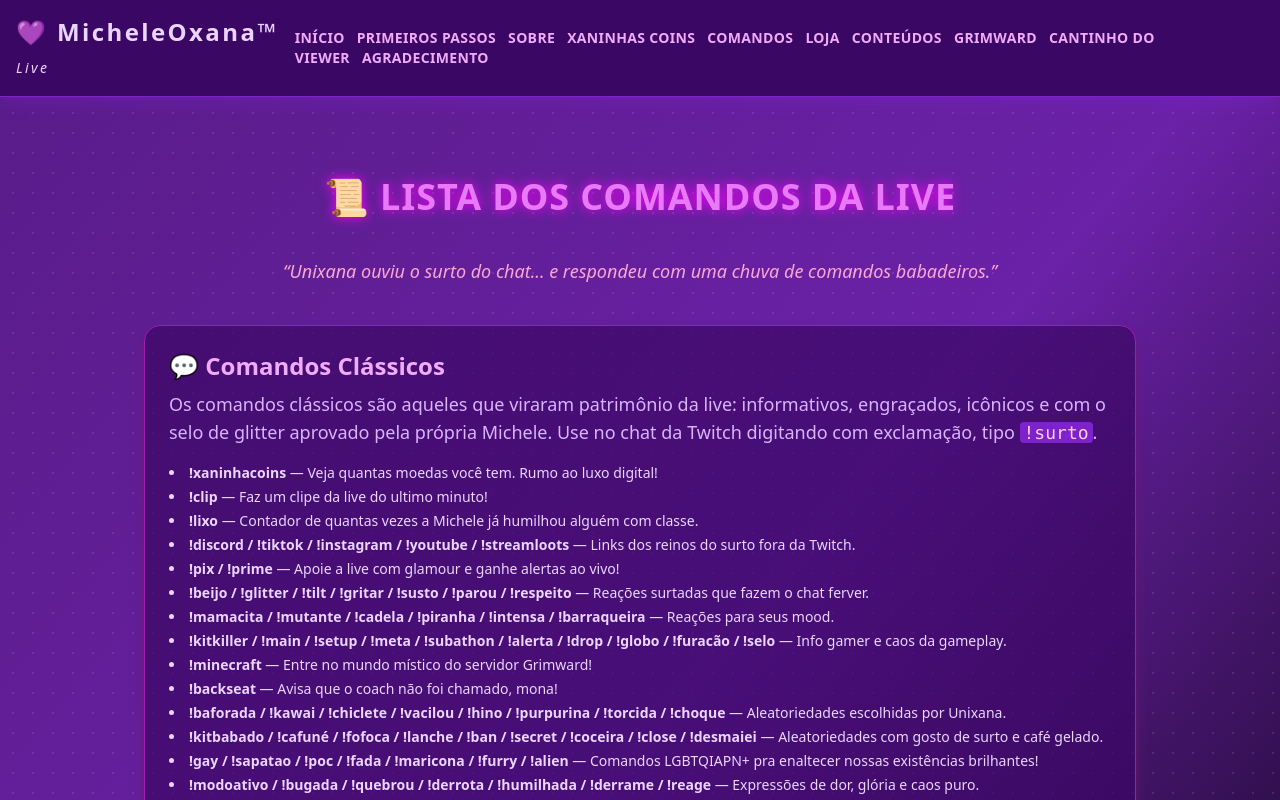
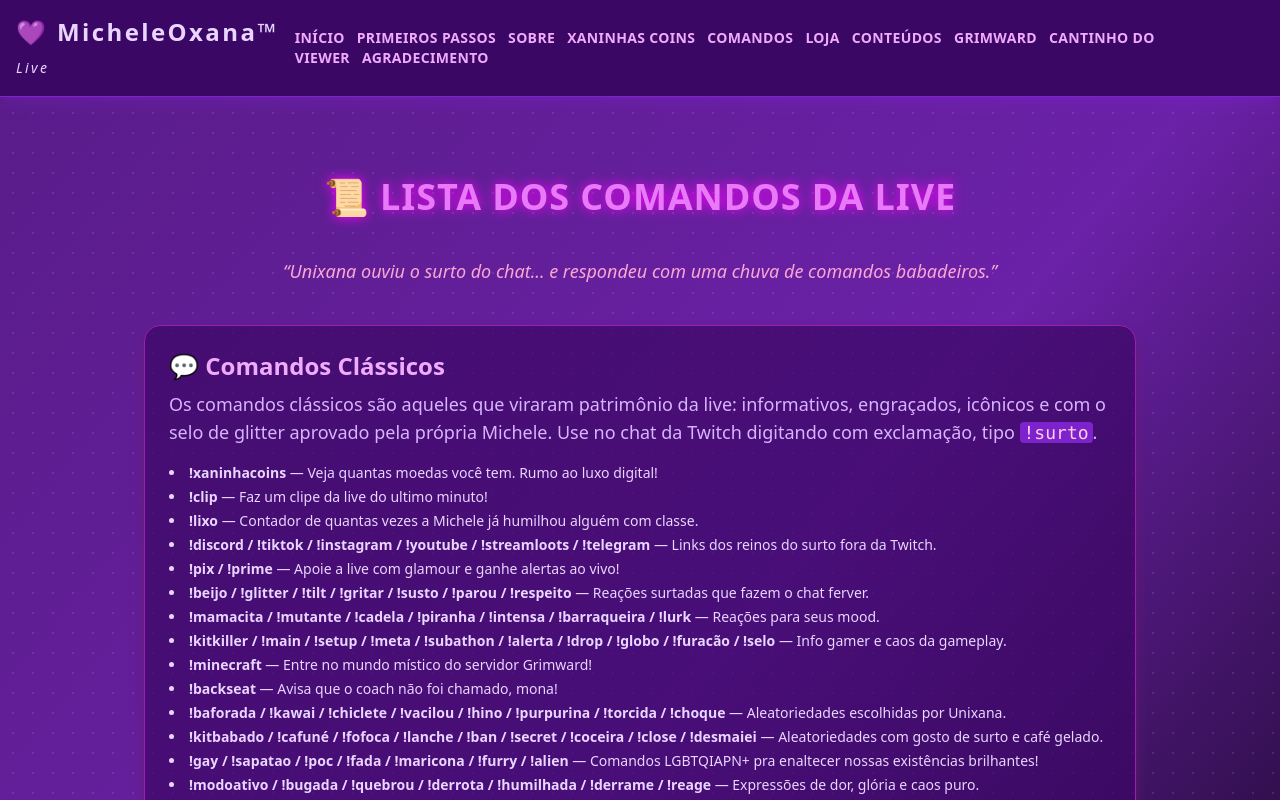
Before and after one commit to MicheleOxana/michele-site, a Next.js app: page /comandos in a window 1280 px wide. Shown: the top 800 px of the page. Built offline with nearby package versions, Linux system fonts and the light colour scheme.

Commit message:
adiconando novos comandos

```diff
--- a/pages/comandos.tsx
+++ b/pages/comandos.tsx
@@ -41,10 +41,10 @@ export default function Comandos() {
               <li><strong>!xaninhacoins</strong> — Veja quantas moedas você tem. Rumo ao luxo digital!</li>
               <li><strong>!clip</strong> — Faz um clipe da live do ultimo minuto!</li>
               <li><strong>!lixo</strong> — Contador de quantas vezes a Michele já humilhou alguém com classe.</li>
-              <li><strong>!discord / !tiktok / !instagram / !youtube / !streamloots</strong> — Links dos reinos do surto fora da Twitch.</li>
+              <li><strong>!discord / !tiktok / !instagram / !youtube / !streamloots / !telegram</strong> — Links dos reinos do surto fora da Twitch.</li>
               <li><strong>!pix / !prime</strong> — Apoie a live com glamour e ganhe alertas ao vivo!</li>
               <li><strong>!beijo / !glitter / !tilt / !gritar / !susto / !parou / !respeito</strong> — Reações surtadas que fazem o chat ferver.</li>
-              <li><strong>!mamacita / !mutante / !cadela / !piranha / !intensa / !barraqueira</strong> — Reações para seus mood.</li>
+              <li><strong>!mamacita / !mutante / !cadela / !piranha / !intensa / !barraqueira / !lurk</strong> — Reações para seus mood.</li>
               <li><strong>!kitkiller / !main / !setup / !meta / !subathon / !alerta / !drop / !globo / !furacão / !selo</strong> — Info gamer e caos da gameplay.</li>
               <li><strong>!minecraft</strong> — Entre no mundo místico do servidor Grimward!</li>
               <li><strong>!backseat</strong> — Avisa que o coach não foi chamado, mona!</li>
```
